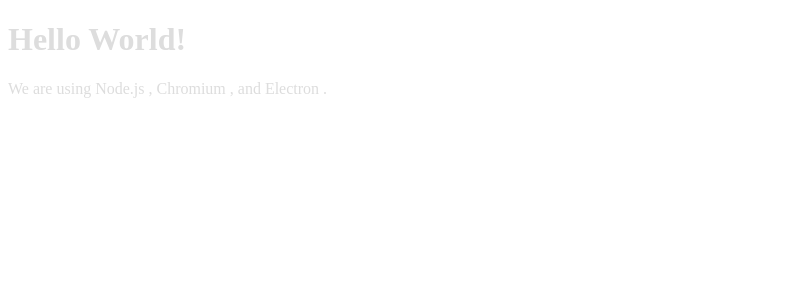
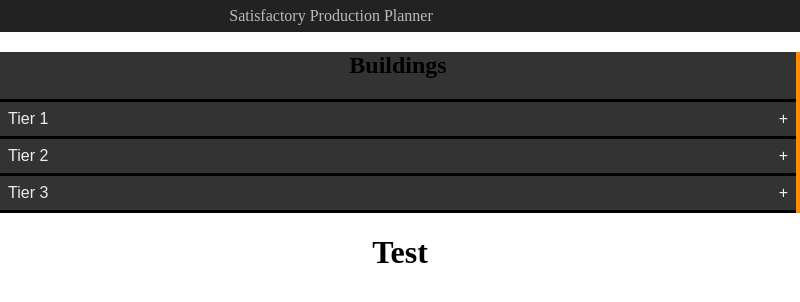
Before and after one commit to Zwergenland27/Satisfactory-Productionplanner, an Electron app: page src/frontend/index.html in a window 800 px wide. Drawn offline with Linux system fonts and the light colour scheme.

Commit message:
self implemented toolbar + first app layout

```diff
--- a/src/frontend/index.html
+++ b/src/frontend/index.html
@@ -1,18 +1,45 @@
 <!DOCTYPE html>
 <html>
 <head>
-    <meta charset="UTF-8">
+    <meta charset="utf-8">
     <title>Satisfactory Production planner</title>
     <meta http-equiv="Content-Security-Policy" content="script-src 'self' 'unsafe-inline';" />
-    <link rel="stylesheet" href="titlebarstyle.css">
-    <link rel="stylesheet" href="style.css">
+    <link rel="stylesheet" href="style/titlebarstyle.css">
+    <link rel="stylesheet" href="style/style.css">
 </head>
 <body>
-    <h1>Hello World!</h1>
-    <p>
-        We are using Node.js <span id="node-version"></span>,
-        Chromium <span id="chrome-version"></span>,
-        and Electron <span id="electron-version"></span>.
-    </p>
+    <nav>
+        <div class="menu">
+
+        </div>
+        <span>Satisfactory Production Planner</span>
+        <div class="controls">
+            <span id="window-minimize">&#xE921;</span>
+            <span id="window-maximize">&#xE922;</span>
+            <span id="window-unmaximize" hidden>&#xE923;</span>
+            <span id="window-close">&#xE8BB;</span>
+        </div>
+    </nav>
+    <aside>
+        <h1> Buildings </h1>
+        <div class="buildings-container">
+            <button class="collapsible">Tier 1</button>
+            <div class="collapsible-item" id="Tier-1">
+                Tier 1
+            </div>
+            <button class="collapsible">Tier 2</button>
+            <div class="collapsible-item" id="Tier-1">
+                Tier 2
+            </div>
+            <button class="collapsible">Tier 3</button>
+            <div class="collapsible-item" id="Tier-1">
+                Tier 3
+            </div>
+        </div>
+
+    </aside>
+    <main>
+        <h1>Test</h1>
+    </main>
 </body>
 </html>
--- a/src/frontend/style.css
+++ /dev/null
@@ -1,3 +0,0 @@
-body {
-    color: #DDDDDD;
-}
--- /dev/null
+++ b/src/frontend/style/style.css
@@ -0,0 +1,45 @@
+body {
+    margin: 0px;
+}
+
+aside {
+    background-color: #333;
+    min-width: 15em;
+    border-right: 4px solid #FF8C00;
+}
+
+.buildings-container {
+    border-bottom: 3px solid black
+}
+
+.collapsible {
+    padding: 8px;
+    color: #EEE;
+    background-color: transparent;
+    font-size: 1em;
+    text-align: left;
+    width: 100%;
+    border: none;
+    border-top: 3px solid black;
+}
+
+.collapsible::before {
+    float: right;
+    content: '+';
+}
+
+.collapsible:hover {
+    background-color: #555;
+}
+
+.collapsible-item {
+    display: none;
+}
+
+h1 {
+    text-align: center;
+}
+
+main {
+    flex-grow: 1;
+}
--- /dev/null
+++ b/src/frontend/style/titlebarstyle.css
@@ -0,0 +1,35 @@
+nav {
+    display: grid;
+    grid-template-columns: auto auto 138px;
+    width: 100%;
+    height: 32px;
+    color: #BBB;
+    background-color: #222;
+    user-select: none;
+    -webkit-app-region: drag;
+}
+
+nav span {
+    line-height: 32px;
+}
+
+nav .controls {
+    display: grid;
+    grid-template-columns: 46px 46px 46px;
+    font-family: "Segoe MDL2 Assets";
+    text-align: center;
+    height: 100%;
+}
+
+nav .controls span {
+    line-height: 32px;
+    -webkit-app-region: none;
+}
+
+nav .controls span:hover {
+    background-color: #333;
+}
+
+nav .controls span:active {
+    background-color: #555;
+}
--- a/src/frontend/titlebarstyle.css
+++ /dev/null
@@ -1,5 +0,0 @@
-/*TODO: better style*/
-.cet-menubar-menu-container {
-    background-color: #404040;
-    border: 2px solid #AAA;
-}
```
Also changed, not shown: src/backend/main.js (+26 -6 lines), src/backend/preload.js (+3 -13 lines), src/frontend/scripts/view.js (added, +35 -0 lines).
